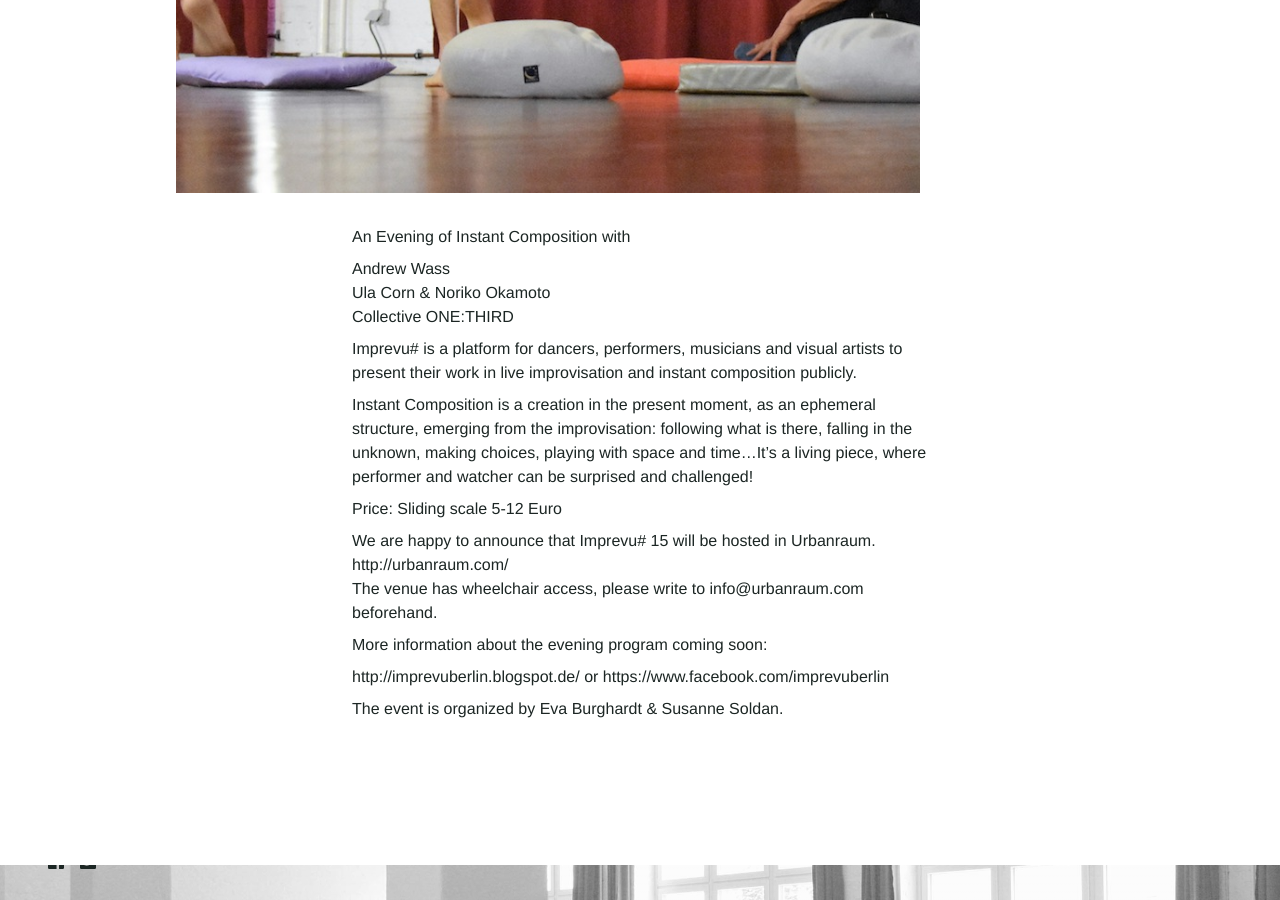
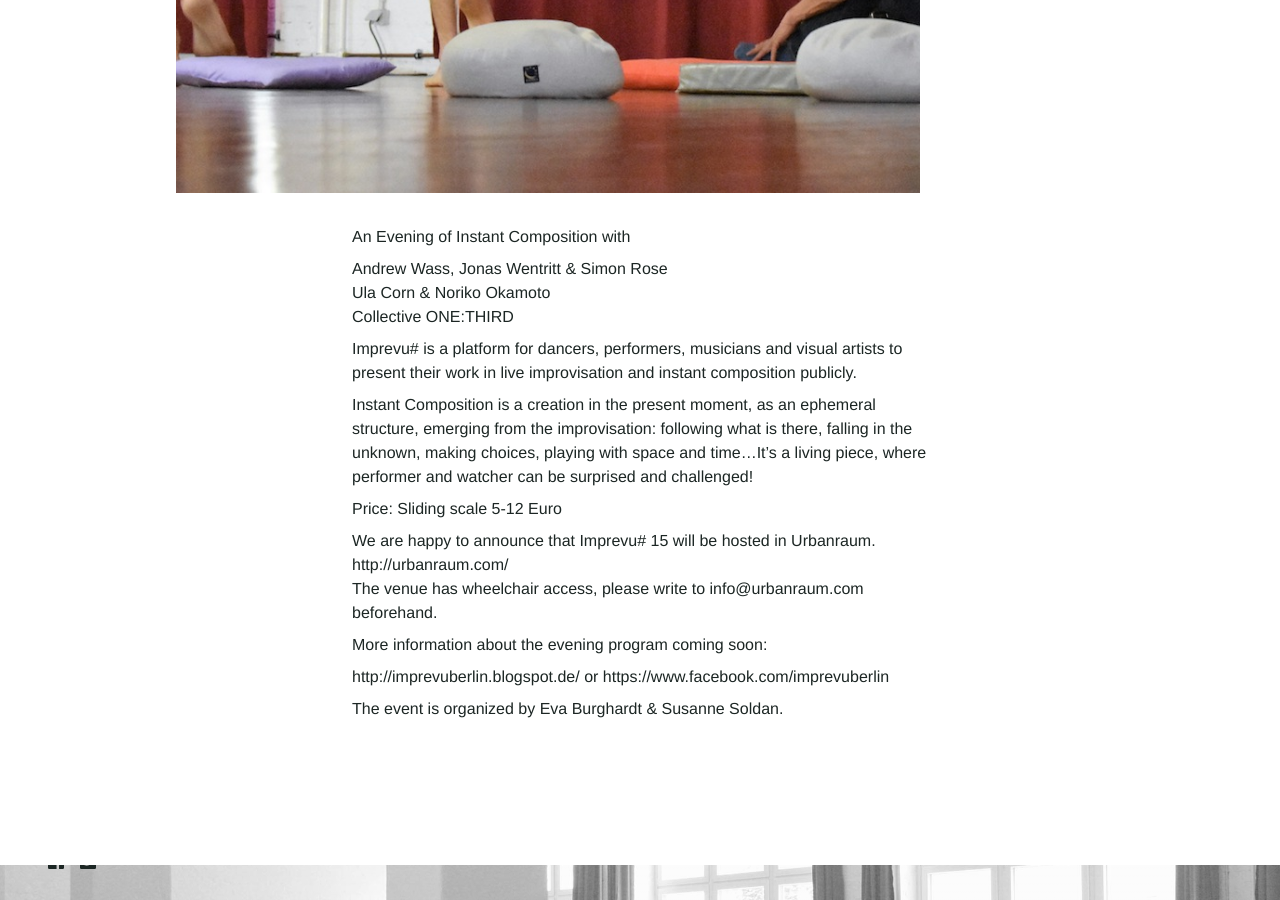
Before and after one commit to Kriesse/urbanraum, a Jekyll site: the page built from _events/2017-09-10-imprevu.md, in a window 1280 px wide and 900 px high, scrolled down 513 px. Built offline with Jekyll 4.4.1, drawn with Linux system fonts in a browser that asks for light colours; nearby versions of some CDN libraries.

Commit message:
Update 2017-09-10-imprevu.md

```diff
--- a/_events/2017-09-10-imprevu.md
+++ b/_events/2017-09-10-imprevu.md
@@ -24,7 +24,7 @@ language_de: ""
 description_en: |
   An Evening of Instant Composition with
 
-  Andrew Wass
+  Andrew Wass, Jonas Wentritt & Simon Rose
   Ula Corn & Noriko Okamoto
   Collective ONE:THIRD
 
```
